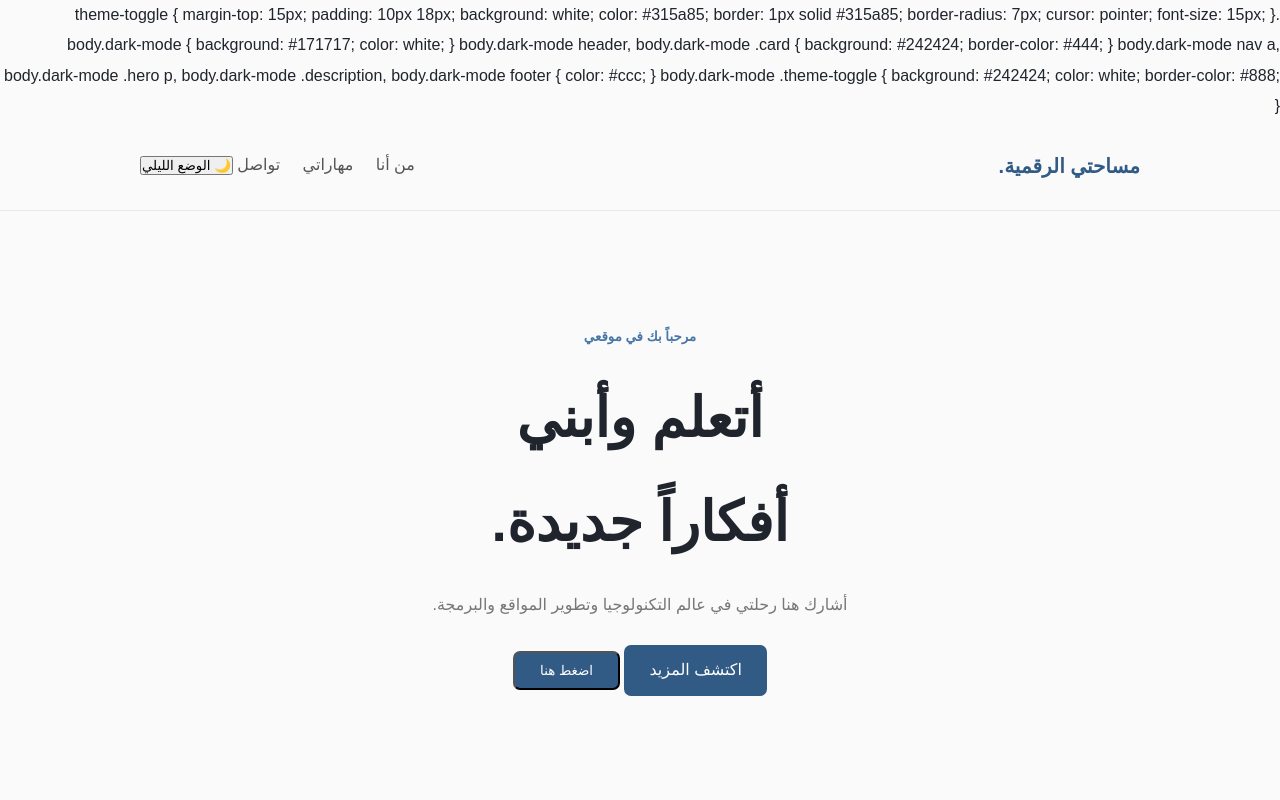
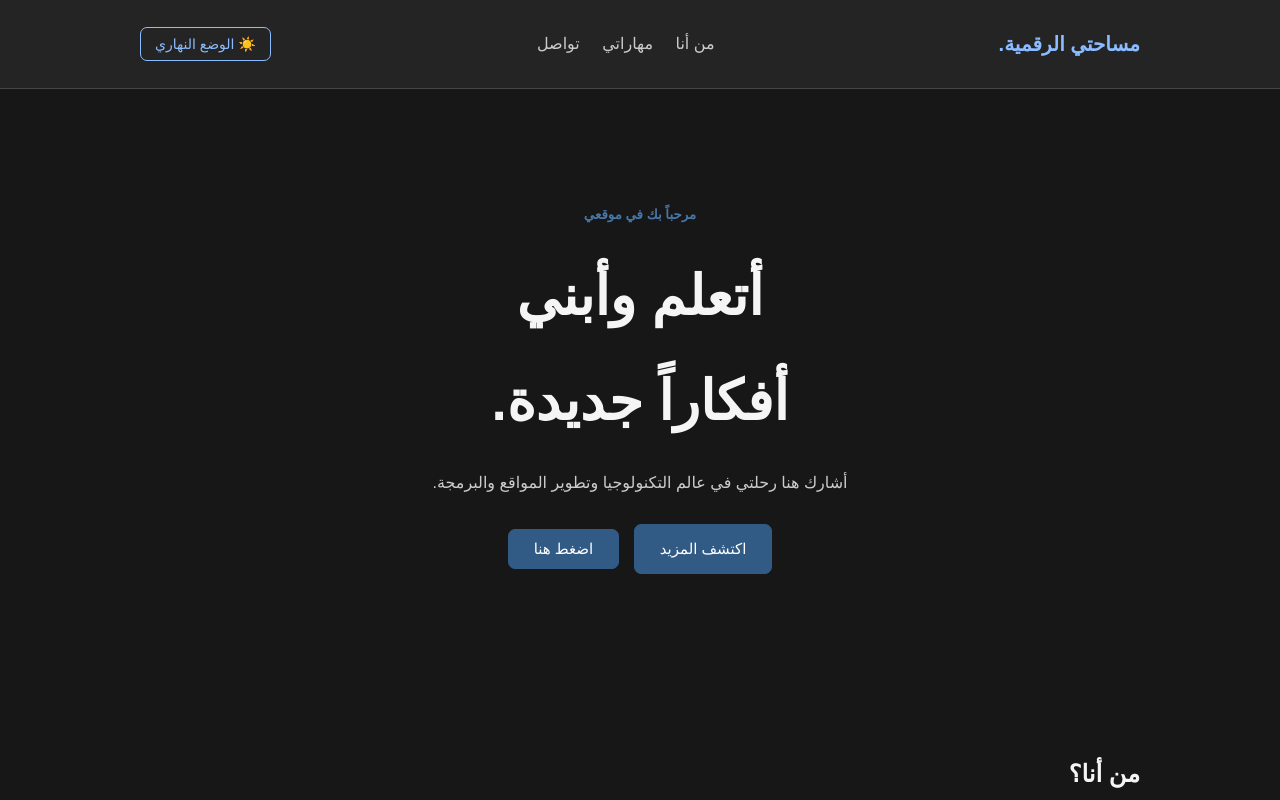
Before and after one commit to baajinabil649-afk/my-first-website, a plain HTML site: page index.html in a window 1280 px wide. Both pictures are taken after a click on the button "🌙 الوضع الليلي". Shown: the top 800 px of the page. Drawn offline with Linux system fonts and the light colour scheme.

Commit message:
Update index.html

```diff
--- a/index.html
+++ b/index.html
@@ -1,45 +1,11 @@
-
 <!DOCTYPE html>
 <html lang="ar" dir="rtl">
 <head>
   <meta charset="UTF-8">
   <meta name="viewport" content="width=device-width, initial-scale=1.0">
+  <meta name="description" content="مساحتي الرقمية الشخصية">
+  <meta name="theme-color" content="#fafafa">
   <title>مساحتي الرقمية</title>
-
-.theme-toggle {
-    margin-top: 15px;
-    padding: 10px 18px;
-    background: white;
-    color: #315a85;
-    border: 1px solid #315a85;
-    border-radius: 7px;
-    cursor: pointer;
-    font-size: 15px;
-}
-
-body.dark-mode {
-    background: #171717;
-    color: white;
-}
-
-body.dark-mode header,
-body.dark-mode .card {
-    background: #242424;
-    border-color: #444;
-}
-
-body.dark-mode nav a,
-body.dark-mode .hero p,
-body.dark-mode .description,
-body.dark-mode footer {
-    color: #ccc;
-}
-
-body.dark-mode .theme-toggle {
-    background: #242424;
-    color: white;
-    border-color: #888;
-}
 
   <style>
     * {
@@ -53,6 +19,7 @@ body.dark-mode .theme-toggle {
       background: #fafafa;
       color: #20242c;
       line-height: 1.9;
+      transition: background 0.25s ease, color 0.25s ease;
     }
 
     .container {
@@ -63,6 +30,7 @@ body.dark-mode .theme-toggle {
     header {
       padding: 25px 0;
       border-bottom: 1px solid #e8e8e8;
+      transition: background 0.25s ease, border-color 0.25s ease;
     }
 
     nav {
@@ -70,6 +38,7 @@ body.dark-mode .theme-toggle {
       justify-content: space-between;
       align-items: center;
       gap: 20px;
+      flex-wrap: wrap;
     }
 
     .logo {
@@ -107,12 +76,28 @@ body.dark-mode .theme-toggle {
 
     .button {
       display: inline-block;
-      margin-top: 25px;
+      margin: 25px 5px 0;
       padding: 10px 25px;
       background: #315a85;
       color: white;
+      border: 1px solid #315a85;
       border-radius: 7px;
       text-decoration: none;
+      cursor: pointer;
+      font-size: 15px;
+      font-family: inherit;
+    }
+
+    .theme-toggle {
+      margin: 0;
+      padding: 8px 14px;
+      background: transparent;
+      color: #315a85;
+      border: 1px solid #315a85;
+      border-radius: 7px;
+      cursor: pointer;
+      font-size: 14px;
+      font-family: inherit;
     }
 
     section {
@@ -139,11 +124,18 @@ body.dark-mode .theme-toggle {
       padding: 25px;
       border: 1px solid #eee;
       border-radius: 12px;
+      transition: background 0.25s ease, border-color 0.25s ease;
     }
 
     .card h3 {
       color: #315a85;
       margin-bottom: 10px;
+    }
+
+    #message {
+      margin-top: 12px;
+      color: #315a85;
+      font-weight: bold;
     }
 
     footer {
@@ -152,11 +144,51 @@ body.dark-mode .theme-toggle {
       text-align: center;
       color: #888;
       margin-top: 50px;
+      transition: border-color 0.25s ease;
+    }
+
+    /* ألوان الوضع الليلي */
+    body.dark-mode {
+      background: #171717;
+      color: #f5f5f5;
+    }
+
+    body.dark-mode header,
+    body.dark-mode .card {
+      background: #242424;
+      border-color: #444;
+    }
+
+    body.dark-mode nav a,
+    body.dark-mode .hero p,
+    body.dark-mode .description,
+    body.dark-mode footer {
+      color: #ccc;
+    }
+
+    body.dark-mode .logo,
+    body.dark-mode .card h3,
+    body.dark-mode #message {
+      color: #8bbcff;
+    }
+
+    body.dark-mode .theme-toggle {
+      background: #242424;
+      color: #8bbcff;
+      border-color: #8bbcff;
+    }
+
+    body.dark-mode footer {
+      border-color: #444;
     }
 
     @media (max-width: 650px) {
       nav {
         flex-direction: column;
+      }
+
+      nav a {
+        margin: 0 7px;
       }
 
       .skills {
@@ -171,7 +203,6 @@ body.dark-mode .theme-toggle {
 </head>
 
 <body>
-
   <header>
     <nav class="container">
       <div class="logo">مساحتي الرقمية.</div>
@@ -180,9 +211,11 @@ body.dark-mode .theme-toggle {
         <a href="#about">من أنا</a>
         <a href="#skills">مهاراتي</a>
         <a href="#contact">تواصل</a>
-<button class="theme-toggle" id="themeBtn">
-    🌙 الوضع الليلي
-</button>      </div>
+      </div>
+
+      <button class="theme-toggle" id="themeBtn" type="button" aria-pressed="false">
+        🌙 الوضع الليلي
+      </button>
     </nav>
   </header>
 
@@ -197,18 +230,17 @@ body.dark-mode .theme-toggle {
         وتطوير المواقع والبرمجة.
       </p>
 
-      <a href="#about" class="button">
-        اكتشف المزيد
-      </a>
-<button class="button" id="helloBtn">
-    اضغط هنا
-</button>
+      <a href="#about" class="button">اكتشف المزيد</a>
 
-<p id="message"></p>    </div>
+      <button class="button" id="helloBtn" type="button">
+        اضغط هنا
+      </button>
+
+      <p id="message" aria-live="polite"></p>
+    </div>
 
     <section class="container" id="about">
       <h2>من أنا؟</h2>
-
       <p class="description">
         أنا شخص مهتم بالتكنولوجيا وتطوير الويب.
         أتعلم من الصفر وأطور مهاراتي من خلال التطبيق.
@@ -217,13 +249,9 @@ body.dark-mode .theme-toggle {
 
     <section class="container" id="skills">
       <h2>مهاراتي</h2>
-
-      <p class="description">
-        التقنيات التي أتعلمها حالياً.
-      </p>
+      <p class="description">التقنيات التي أتعلمها حالياً.</p>
 
       <div class="skills">
-
         <div class="card">
           <h3>HTML</h3>
           <p>بناء صفحات ومحتوى المواقع.</p>
@@ -238,40 +266,40 @@ body.dark-mode .theme-toggle {
           <h3>JavaScript</h3>
           <p>إضافة التفاعل للمواقع.</p>
         </div>
-
       </div>
     </section>
 
     <section class="container" id="contact">
       <h2>تواصل معي</h2>
-      <p class="description">
-        سيتم إضافة وسائل التواصل لاحقاً.
-      </p>
+      <p class="description">سيتم إضافة وسائل التواصل لاحقاً.</p>
     </section>
   </main>
 
   <footer>
     جميع الحقوق محفوظة © 2026
   </footer>
-const themeBtn = document.getElementById("themeBtn");
 
-themeBtn.addEventListener("click", function() {
+  <script>
+    // زر رسالة الترحيب
+    const helloBtn = document.getElementById("helloBtn");
+    const message = document.getElementById("message");
 
-    document.body.classList.toggle("dark-mode");
+    helloBtn.addEventListener("click", function () {
+      message.textContent = "مرحبا بك في موقعي! سعيد بزيارتك ❤️";
+    });
 
-    if (document.body.classList.contains("dark-mode")) {
-        themeBtn.textContent = "☀️ الوضع النهاري";
-    } else {
-        themeBtn.textContent = "🌙 الوضع الليلي";
-    }
+    // زر تغيير الوضع بين النهاري والليلي
+    const themeBtn = document.getElementById("themeBtn");
 
-});
-<script>
-  const button = document.getElementById("helloBtn");
+    themeBtn.addEventListener("click", function () {
+      const isDark = document.body.classList.toggle("dark-mode");
 
-  button.addEventListener("click", function() {
-    document.getElementById("message").textContent =
-      "مرحبا بك في موقعي! سعيد بزيارتك ❤️";
-  });
-</script></body>
+      themeBtn.textContent = isDark
+        ? "☀️ الوضع النهاري"
+        : "🌙 الوضع الليلي";
+
+      themeBtn.setAttribute("aria-pressed", String(isDark));
+    });
+  </script>
+</body>
 </html>
```
